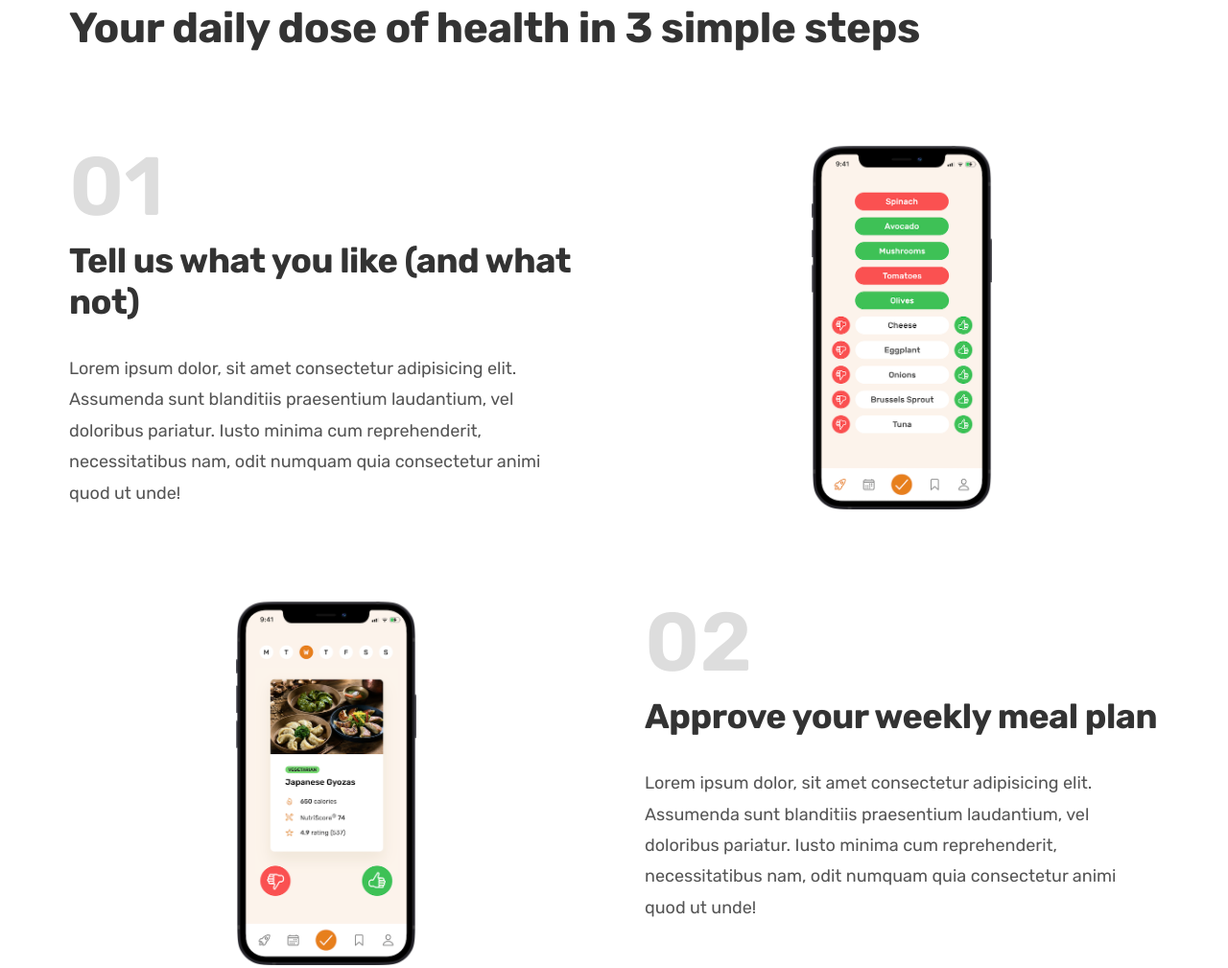
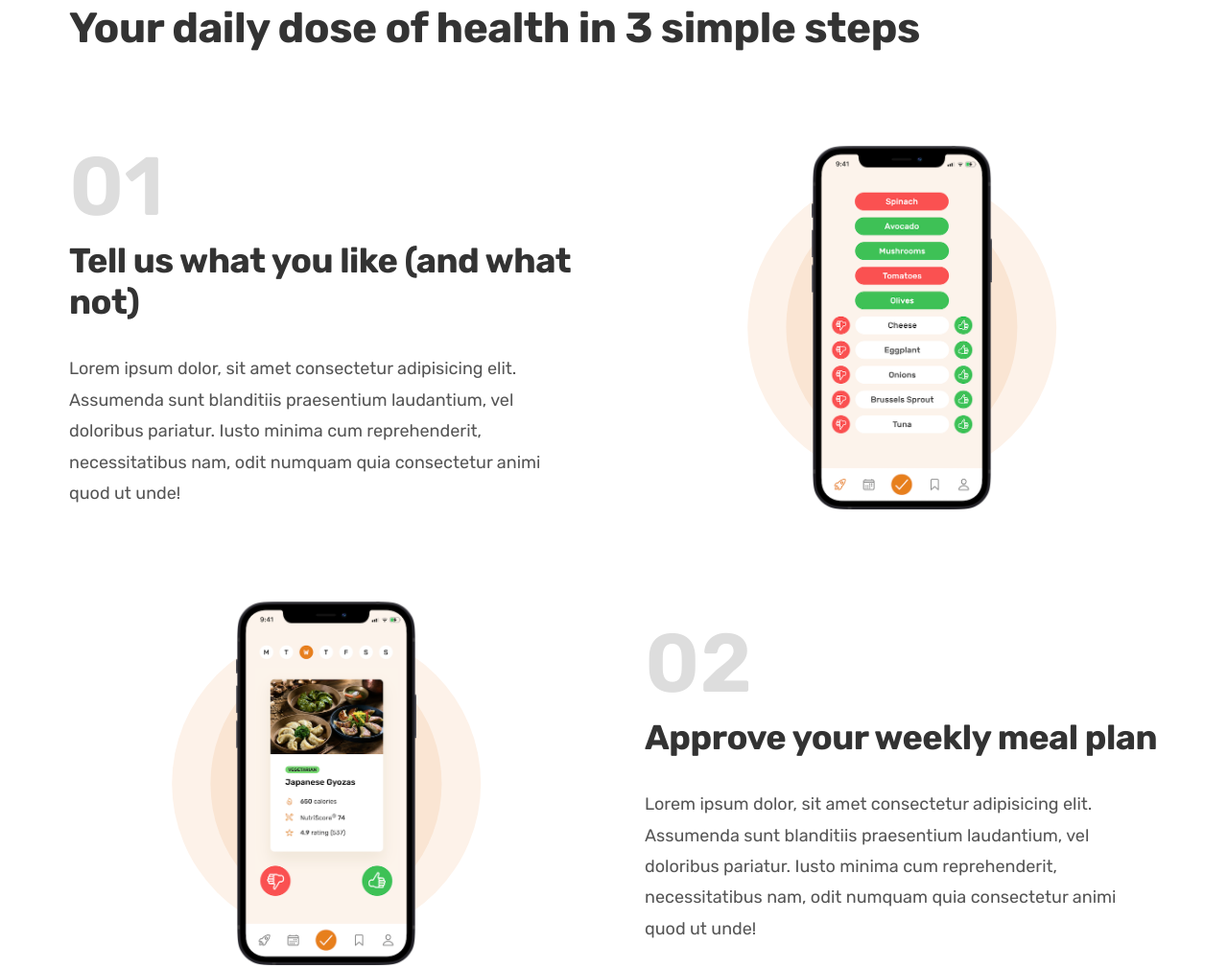
Before and after one commit to earnestinberlin/jonas-omnifood, a plain HTML site: page index.html in a window 1280 px wide. Shown: the part 889-1898 px from the top of the page at 96% size. Drawn offline with Linux system fonts and the light colour scheme.

Commit message:
added circles to the how to section and fixed that general area

```diff
--- a/general.css
+++ b/css/general.css
@@ -32,6 +32,10 @@
    font-size: 50px;
   background-color: #333;
 } */
+
+.grid--center-v {
+  align-items: center;
+}
 
 .heading-primary,
 .heading-secondary,
--- a/style.css
+++ b/css/style.css
@@ -194,11 +194,39 @@ header {
 }
 
 .step-img-box {
+  position: relative;
   display: flex;
   align-items: center;
   justify-content: center;
 }
 
+.step-img-box::before,
+.step-img-box::after {
+  content: "";
+  display: block;
+
+  /* height: 60%; */
+
+  border-radius: 50%;
+  position: absolute;
+  top: 50%;
+  left: 50%;
+  transform: translate(-50%, -50%);
+}
+
+.step-img-box::before {
+  width: 60%;
+  padding-bottom: 60%;
+  background-color: #fdf2e9;
+  z-index: -2;
+}
+
+.step-img-box::after {
+  width: 45%;
+  padding-bottom: 50%;
+  background-color: #fae5d3;
+  z-index: -1;
+}
 .step-img {
   width: 35%;
 }
--- a/index.html
+++ b/index.html
@@ -12,8 +12,8 @@
       href="https://fonts.googleapis.com/css2?family=Rubik:wght@400;500;600;700&display=swap"
       rel="stylesheet"
     />
-    <link rel="stylesheet" href="general.css" />
-    <link rel="stylesheet" href="style.css" />
+    <link rel="stylesheet" href="css/general.css" />
+    <link rel="stylesheet" href="css/style.css" />
     <title>Omnifood! Nessy</title>
   </head>
   <body>
@@ -78,7 +78,7 @@
           </h2>
         </div>
 
-        <div class="container grid grid--2-cols">
+        <div class="container grid grid--2-cols grid--center-v">
           <!-- STEP 01  -->
           <div class="step-text-box">
             <p class="step-number">01</p>
```
